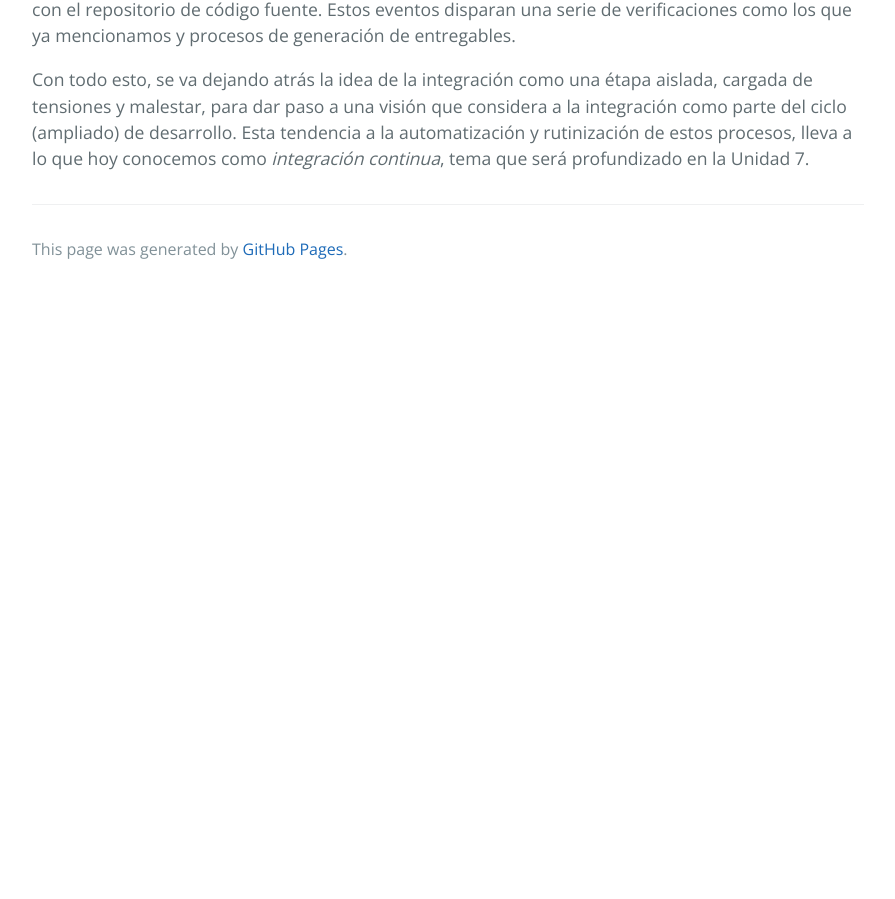
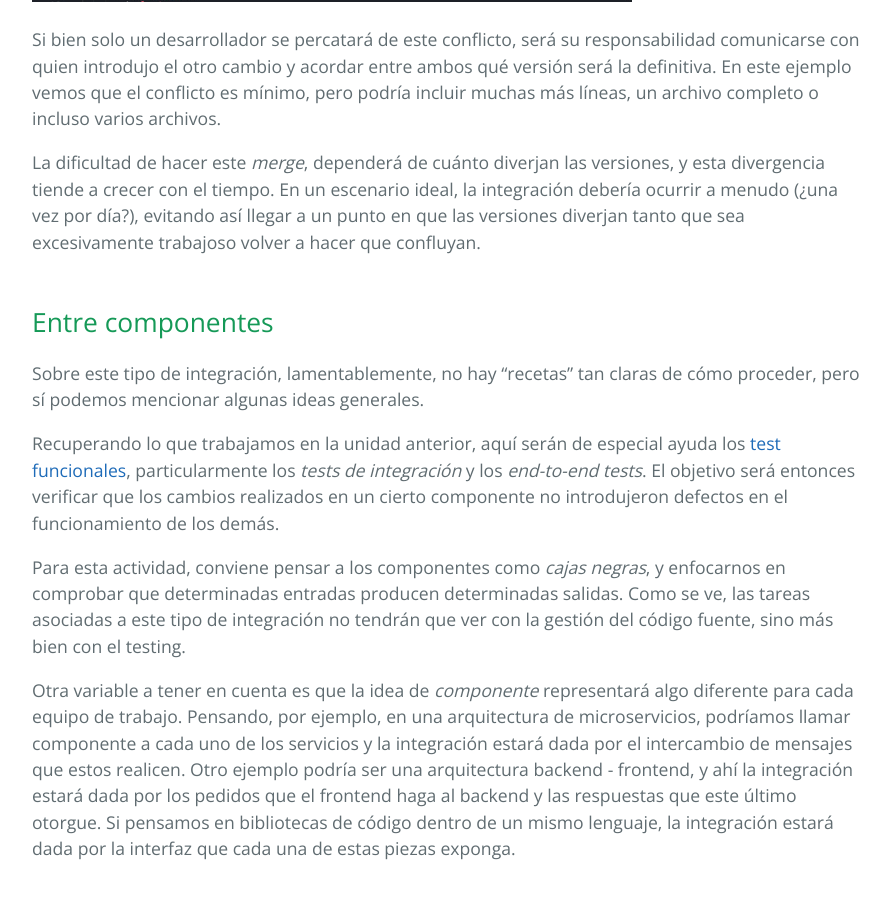
Before and after one commit to clombardi/design-thinking, a Jekyll site: the page built from scm-git/Integracion.md, in a window 1280 px wide and 900 px high, scrolled down 2666 px. Shown: the whole window, without its empty margins (192-1087 px from the left). Built offline with Jekyll 4.4.1, drawn with Linux system fonts in a browser that asks for light colours; our own code applies the rules of GitHub Pages for plain Markdown files; before the commit the page ends 2959 px from its top, so only the background shows below that; some of the changed text lies outside the part shown.

Commit message:
unidad 5 - integración entre componentes

```diff
--- a/scm-git/Integracion.md
+++ b/scm-git/Integracion.md
@@ -7,7 +7,12 @@ En todo proyecto donde participe más de una desarrolladora, se requiere la inte
 - integración del código de un _componente sobre el cual estuvieron trabajando distintos miembros del equipo_, para generar las sucesivas versiones de este;
 - integración entre _versiones de distintos componentes_, para generar los baselines que dan lugar a las versiones del producto completo, o para comprobar que una nueva versión de un componente puede reemplazar a la actual en un determinado ambiente.
 
-En el primer nivel, las tareas de integración tendrán más que ver con la gestión del código fuente, ya que la actividad de programar implica, básicamente, crear, borrar y editar archivos de texto. En cambio, en el segundo nivel deberemos pensar a los componentes como _cajas negras_, y evaluar si las interfaces que ofrecen permiten que se conecten adecuadamente con otros.
+En el primer nivel, las tareas de integración tendrán más que ver con la gestión del código fuente, ya que la actividad de programar implica, básicamente, crear, borrar y editar archivos de texto. Podemos hablar en este nivel de los componentes como _cajas blancas_, donde podemos "abrirlos" y trabajar sobre lo que hay adentro.
+
+En cambio, en el segundo nivel deberemos pensar a los componentes como _cajas negras_, y evaluar si las interfaces que ofrecen permiten que se conecten adecuadamente con otros.
+
+_(acá podría ir alguna imagen de este estilo, donde se termine de ver la idea de "blanco" VS "negro")_
+![Caja blanca y caja negra](./images/caja-negra-blanca.jpg)
 
 Veremos a continuación algunas de las tareas típicas de ambos tipos de integración.
 
@@ -41,6 +46,15 @@ Si bien solo un desarrollador se percatará de este conflicto, será su responsa
 
 La dificultad de hacer este _merge_, dependerá de cuánto diverjan las versiones, y esta divergencia tiende a crecer con el tiempo. En un escenario ideal, la integración debería ocurrir a menudo (¿una vez por día?), evitando así llegar a un punto en que las versiones diverjan tanto que sea excesivamente trabajoso volver a hacer que confluyan.
 
+## Entre componentes
+Sobre este tipo de integración, lamentablemente, no hay "recetas" tan claras de cómo proceder, pero sí podemos mencionar algunas ideas generales.
+
+Recuperando lo que trabajamos en la unidad anterior, aquí serán de especial ayuda los [test funcionales](../testing/sistematizacion/tipos-documentacion.md), particularmente los _tests de integración_ y los _end-to-end tests_. El objetivo será entonces verificar que los cambios realizados en un cierto componente no introdujeron defectos en el funcionamiento de los demás.
+
+Para esta actividad, conviene pensar a los componentes como _cajas negras_, y enfocarnos en comprobar que determinadas entradas producen determinadas salidas. Como se ve, las tareas asociadas a este tipo de integración no tendrán que ver con la gestión del código fuente, sino más bien con el testing.
+
+Otra variable a tener en cuenta es que la idea de _componente_ representará algo diferente para cada equipo de trabajo. Pensando, por ejemplo, en una arquitectura de microservicios, podríamos llamar componente a cada uno de los servicios y la integración estará dada por el intercambio de mensajes que estos realicen. Otro ejemplo podría ser una arquitectura backend - frontend, y ahí la integración estará dada por los pedidos que el frontend haga al backend y las respuestas que este último otorgue. Si pensamos en bibliotecas de código dentro de un mismo lenguaje, la integración estará dada por la interfaz que cada una de estas piezas exponga.
+
 ## Flujos de integración
 En ambos niveles, pueden definirse criterios de validación automática, en particular la ejecución de baterías de test o el uso de herramientas de análisis estático de código (para chequear fallas que pueden encontrarse con esta técnica y verificar cumplimiento de estándares de codificación).
 
```
Also changed, not shown: scm-git/images/caja-negra-blanca.jpg (added).
